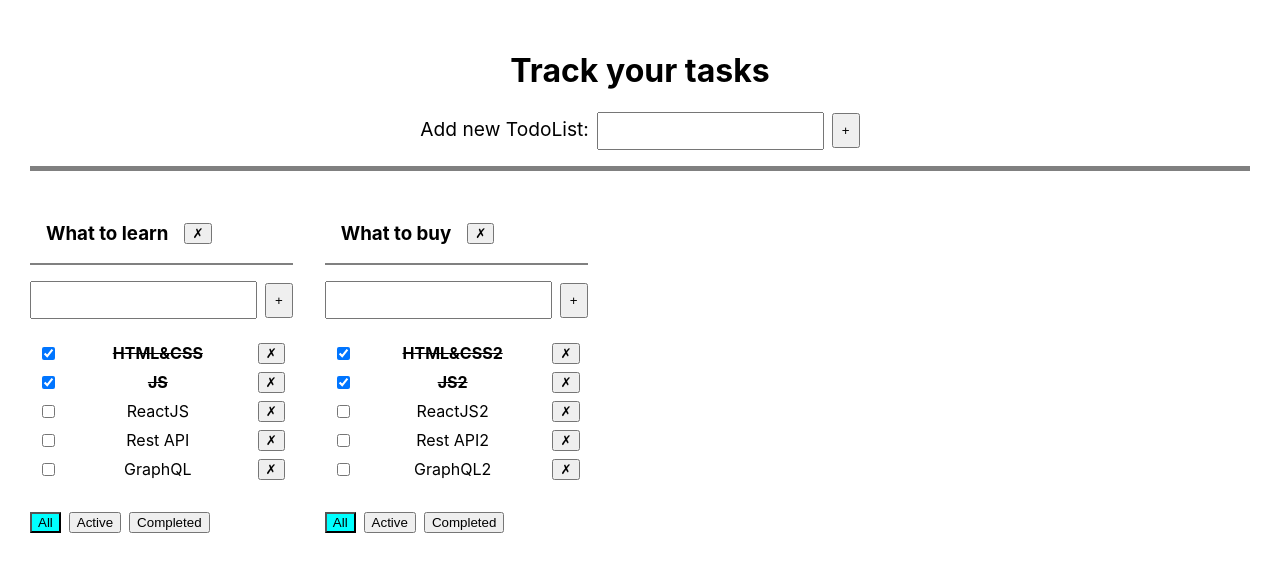
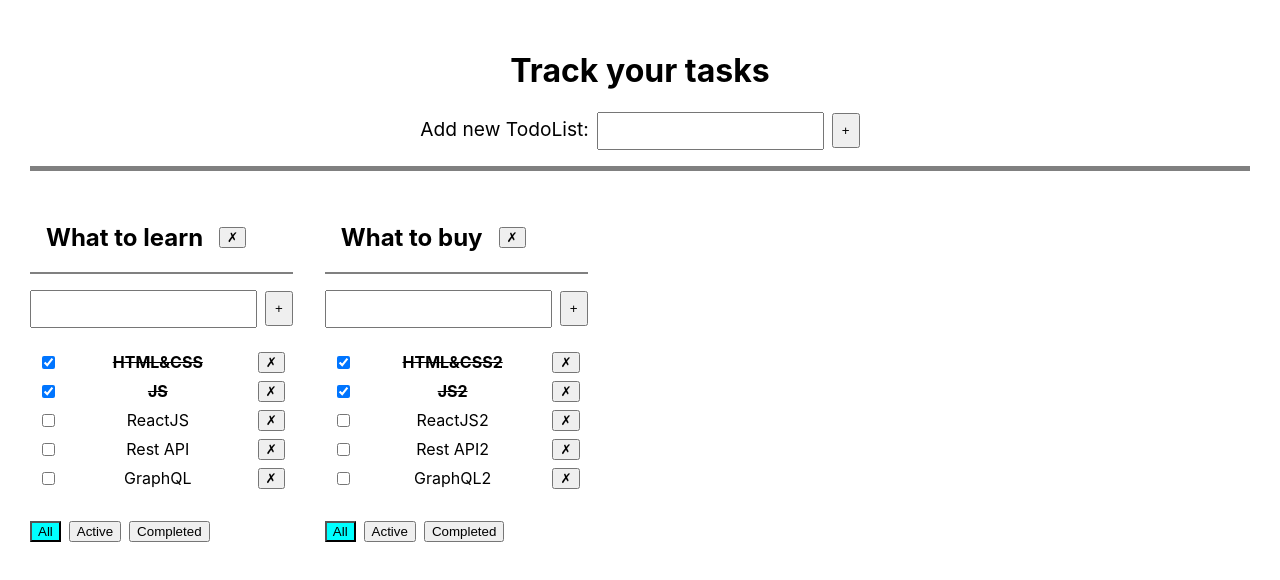
Before and after one commit to beliy-beret/incubator-todo, a React (Create React App) app: page / in a window 1280 px wide. Shown: the top 580 px of the page. Built offline with nearby package versions, Linux system fonts and the light colour scheme.

Commit message:
February Lesson 2, create editable span

```diff
--- a/src/App.tsx
+++ b/src/App.tsx
@@ -65,9 +65,21 @@ const App: FC = () => {
           ...tasks,
           [todoListId]: tasks[todoListId].map(el => el.id === taskId ? {...el, isDone: newStatus} : el)
         })
+    },
+    changeTask(todoListId: string, taskId: string, newText: string){
+      setTasks({
+        ...tasks,
+        [todoListId]: tasks[todoListId].map(item => {
+          if(item.id === taskId){
+            return{...item, title: newText}
+          } else {
+            return item
+          }
+        })
+      })
     }
   };
-  const todoListHandler = {
+  const todoListsHandler = {
     addList(title: string) {
       const newTodoList: TodoListsType = {
         id: v1(),
@@ -81,6 +93,15 @@ const App: FC = () => {
       setTodoLists(todoLists.filter(item => item.id !== listId));
       delete tasks[listId];
       setTasks({...tasks});
+    },
+    changeListTitle(listId: string, newTitle: string) {
+      setTodoLists(todoLists.map(item => {
+        if(item.id === listId) {
+          return {...item, title: newTitle}
+        } else {
+          return item
+        }
+      }))
     },
     toggleFilterMode(todoListId: string, filterMode: FilterModeType){
       setTodoLists(todoLists.map(item => {
@@ -99,7 +120,7 @@ const App: FC = () => {
         <h1 className={s.title}>Track your tasks</h1>
         <div className={s.form}>
           <span className={s.label}> Add new TodoList: </span>
-          <AddItemForm addItem={todoListHandler.addList} />
+          <AddItemForm addItem={todoListsHandler.addList} />
         </div>
       </div>
       {
@@ -119,8 +140,10 @@ const App: FC = () => {
           const deleteTask = (taskId: string) => tasksHandler.deleteTask(list.id, taskId)
           const addNewTask = (text: string) => tasksHandler.addTask(list.id, text)
           const toggleDoneValue = (taskId: string, newStatus: boolean) => tasksHandler.toggleDoneValue(list.id, taskId, newStatus)
-          const changeFilter = (filterMode: FilterModeType) => todoListHandler.toggleFilterMode(list.id, filterMode)
-          const deleteTodoList = () => todoListHandler.deleteList(list.id)
+          const changeFilter = (filterMode: FilterModeType) => todoListsHandler.toggleFilterMode(list.id, filterMode)
+          const deleteTodoList = () => todoListsHandler.deleteList(list.id)
+          const changeTask = (taskId: string, newText: string) => tasksHandler.changeTask(list.id, taskId, newText)
+          const changeListTitle = (newTitle: string) => todoListsHandler.changeListTitle(list.id, newTitle)
 
           return (
             <TaskList
@@ -133,6 +156,8 @@ const App: FC = () => {
               addNewTask={addNewTask}
               toggleDoneValue={toggleDoneValue}
               deleteTodoList={deleteTodoList}
+              changeTaskTitle={changeTask}
+              changeListTitle={changeListTitle}
             />
           )
         })
--- /dev/null
+++ b/src/components/EditableSpan/EditableSpan.tsx
@@ -0,0 +1,51 @@
+import {KeyboardEvent, ChangeEvent, FC, useState} from 'react';
+import s from './style.module.css';
+
+type ComponentPropsType = {
+  text: string
+  changeText: (text: string) => void
+  spanClassName?: string
+  inputClassName?: string
+}
+
+const EditableSpan: FC<ComponentPropsType> = ({text, changeText, spanClassName = '', inputClassName= s.input}) => {
+  const [inputValue, setInputValue] = useState<string>(text);
+  const [isEdited, setIsEdited] = useState<boolean>(false);
+
+  const isEditedHandler = () => setIsEdited(!isEdited);
+  const inputValueHandler = (e: ChangeEvent<HTMLInputElement>) => setInputValue(e.currentTarget.value.trim());
+
+  const setNewText = () => {
+    if(text !== inputValue){
+      changeText(inputValue)
+      isEditedHandler()
+    } else {
+      isEditedHandler()
+    }
+  }
+  const onEnterPress = (e: KeyboardEvent) => {
+    if(e.key === 'Enter') {
+      setNewText()
+    }
+  }
+
+
+  return (
+    <span className={spanClassName} onDoubleClick={isEditedHandler}>
+      {
+        isEdited ?
+          <input
+            className={inputClassName}
+            type={'text'}
+            value={inputValue}
+            onChange={inputValueHandler}
+            onBlur={setNewText}
+            onKeyDown={onEnterPress}
+            autoFocus={true}
+          /> : text
+      }
+    </span>
+  );
+};
+
+export default EditableSpan;
--- /dev/null
+++ b/src/components/EditableSpan/style.module.css
@@ -0,0 +1,4 @@
+.input{
+    padding: 0.5rem 1rem;
+    font-size: 1rem;
+}
--- a/src/components/Task/Task.tsx
+++ b/src/components/Task/Task.tsx
@@ -1,15 +1,17 @@
 import {FC, KeyboardEvent} from 'react';
 import {TaskType} from "../../App";
 import s from './style.module.css';
+import EditableSpan from "../EditableSpan/EditableSpan";
 
 type ComponentPropsType = {
   task: TaskType
   deleteTask: (taskId: string) => void
   changeTaskStatus: (taskId: string, taskStatus: boolean) => void
+  changeTaskTitle: (newText: string) => void
 }
 
 const Task: FC<ComponentPropsType> = (
-  { task, deleteTask, changeTaskStatus  }
+  { task, deleteTask, changeTaskStatus, changeTaskTitle }
 ) => {
 
   const onChangeCheckHandle = () => changeTaskStatus(task.id, !task.isDone);
@@ -24,7 +26,7 @@ const Task: FC<ComponentPropsType> = (
         onChange={onChangeCheckHandle}
         onKeyDown={onKeyDownHandle}
       />
-      <span className={task.isDone ? s.isDone : ''}>{task.title}</span>
+      <EditableSpan spanClassName={task.isDone ? s.isDone : ''} text={task.title} changeText={changeTaskTitle} />
       <button onClick={deleteTaskButtonHandle}>&#10007;</button>
     </>
   )
--- a/src/components/TaskList/TaskList.tsx
+++ b/src/components/TaskList/TaskList.tsx
@@ -3,6 +3,7 @@ import {FilterModeType, TaskType} from "../../App";
 import Task from "../Task/Task";
 import s from './style.module.css';
 import AddItemForm from "../AddItemForm/AddItemForm";
+import EditableSpan from "../EditableSpan/EditableSpan";
 
 type ComponentProps = {
   title: string
@@ -13,6 +14,8 @@ type ComponentProps = {
   addNewTask: (text: string) => void
   toggleDoneValue: (id: string, status: boolean) => void
   deleteTodoList: () => void
+  changeTaskTitle: (taskId: string, newText: string) => void
+  changeListTitle: (newTitle: string) => void
 }
 
 const TaskList: FC<ComponentProps> = (
@@ -24,7 +27,9 @@ const TaskList: FC<ComponentProps> = (
     addNewTask,
     toggleDoneValue,
     filterMode,
-    deleteTodoList
+    deleteTodoList,
+    changeTaskTitle,
+    changeListTitle
   }
 ) => {
 
@@ -33,9 +38,15 @@ const TaskList: FC<ComponentProps> = (
       return <span>Task list is empty.</span>
     } else {
       return taskList.map((item) => {
+        const editTaskTitle = (newText: string) => changeTaskTitle(item.id, newText)
         return (
           <li key={item.id} className={s.task}>
-            <Task task={item} deleteTask={deleteTask} changeTaskStatus={toggleDoneValue}/>
+            <Task
+              task={item}
+              deleteTask={deleteTask}
+              changeTaskStatus={toggleDoneValue}
+              changeTaskTitle={editTaskTitle}
+            />
           </li>
         )
       })
@@ -56,17 +67,21 @@ const TaskList: FC<ComponentProps> = (
   return (
     <div>
       <div className={s.title}>
-        <h3>{title}</h3><button onClick={deleteTodoList}>&#10007;</button>
+        <h2><EditableSpan text={title} changeText={changeListTitle} /></h2>
+        <button onClick={deleteTodoList}>&#10007;</button>
       </div>
 
-      <AddItemForm addItem={addNewTask} />
+      <AddItemForm addItem={addNewTask}/>
       <ul className={s.list}>
         {showTaskList()}
       </ul>
       <div className={s.buttons}>
         <button className={filterMode === 'all' ? s.activeFilter : ''} onClick={filterHandle.getAllTask}>All</button>
-        <button className={filterMode === 'active' ? s.activeFilter : ''} onClick={filterHandle.getActiveTask}>Active</button>
-        <button className={filterMode === 'completed' ? s.activeFilter : ''} onClick={filterHandle.getCompletedTask}>Completed</button>
+        <button className={filterMode === 'active' ? s.activeFilter : ''} onClick={filterHandle.getActiveTask}>Active
+        </button>
+        <button className={filterMode === 'completed' ? s.activeFilter : ''}
+                onClick={filterHandle.getCompletedTask}>Completed
+        </button>
       </div>
     </div>
   )
```
